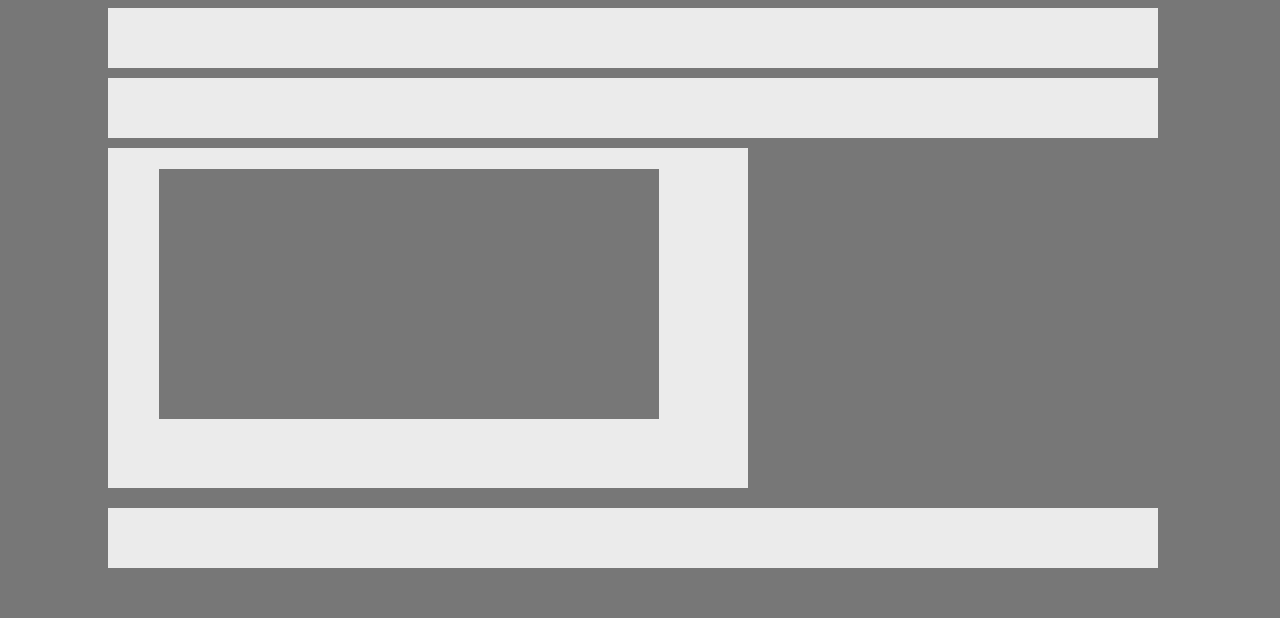
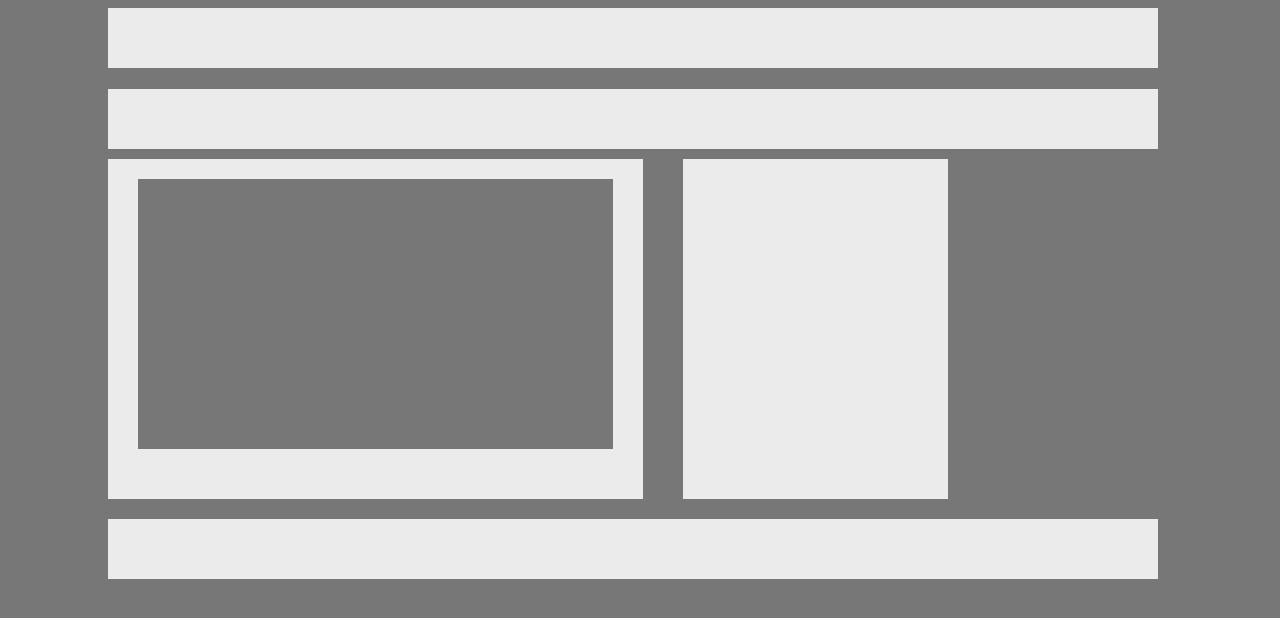
Before and after one commit to delquiam/HW-Wireframe, a plain HTML site: page index.html in a window 1280 px wide. Drawn offline with Linux system fonts and the light colour scheme.

Commit message:
<added aside>

```diff
--- a/index.html
+++ b/index.html
@@ -10,10 +10,14 @@
 <body>
 
   <div id="header">
-  </div>
+  </div>>
 
   <div id="nav">
   </div>
+
+  <div class="aside">
+    </div>
+
 
   <section id="full">
     <article>
@@ -26,10 +30,13 @@
     </div>
     <div id="p">
     </div>
+    <aside>
+    </aside>
   </section>
 
-  <div id="aside">
-    </div>
+
+
+
 
   <footer>
   </footer>
--- a/style.css
+++ b/style.css
@@ -20,40 +20,45 @@ body{
     margin-left:  100px;
     margin-right:  100px;
     width:  1050px;
-    margin-top:  10px;
 }
 
 #full{
     background: #ebebeb;
     margin-bottom:  20px;
     padding:  20px;
-    width:  600px;
+    width:  495px;
     height:  300px;
     margin-left:  100px;
     margin-top:  10px;
     }
 
-
-
     article{
     background: #777;
     color:  #ebebeb;
-    margin-left:  30px;
-    width:  500px;
+    margin-left:  10px;
+    padding-top: 20px;
+    width:475px;
     height:  250px;
-    float: left;
-    border:  1px solid;
     }
 
-    #aside{
-    background:  #ebebeb
+    #h1,h2,h3{
+        color:  #777;
+        background:  #ebebeb;
+
+
+
+    }
+
+.aside {
+    background:  #ebebeb;
+    margin-bottom:  20px;
     padding:  20px;
-    width:  150px;
-    float:  right;
-    margin-left:  10px;
-    margin-right:  10px;
-    margin-top:  0px;
-    margin-bottom:  10px;
+    margin-right:  20px;
+    width:  225px;
+    height:  300px;
+    margin-top:  10px;
+    float: right;
+
 }
 
 
@@ -67,5 +72,4 @@ footer{
    margin-left:  100px;
    margin-right:  100px;
    width:  1050px;
-    margin-top:  10px;
 }
```
Lines whose indentation alone changed are shown as unchanged.
